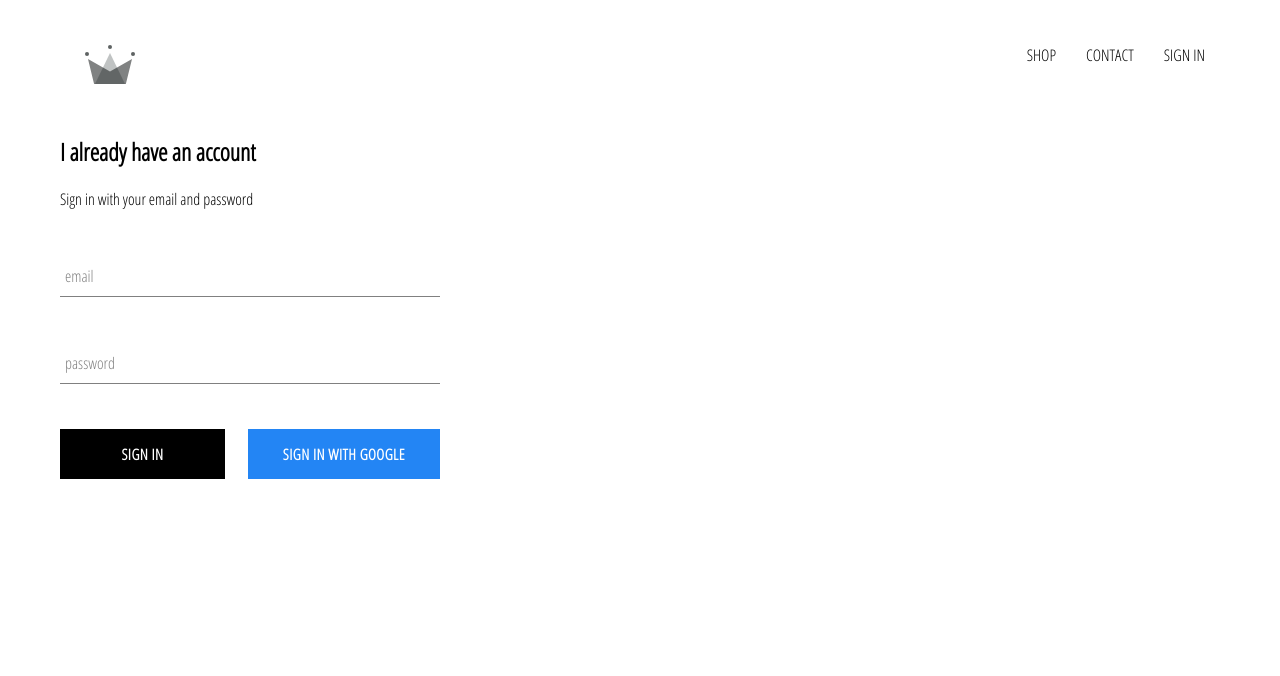
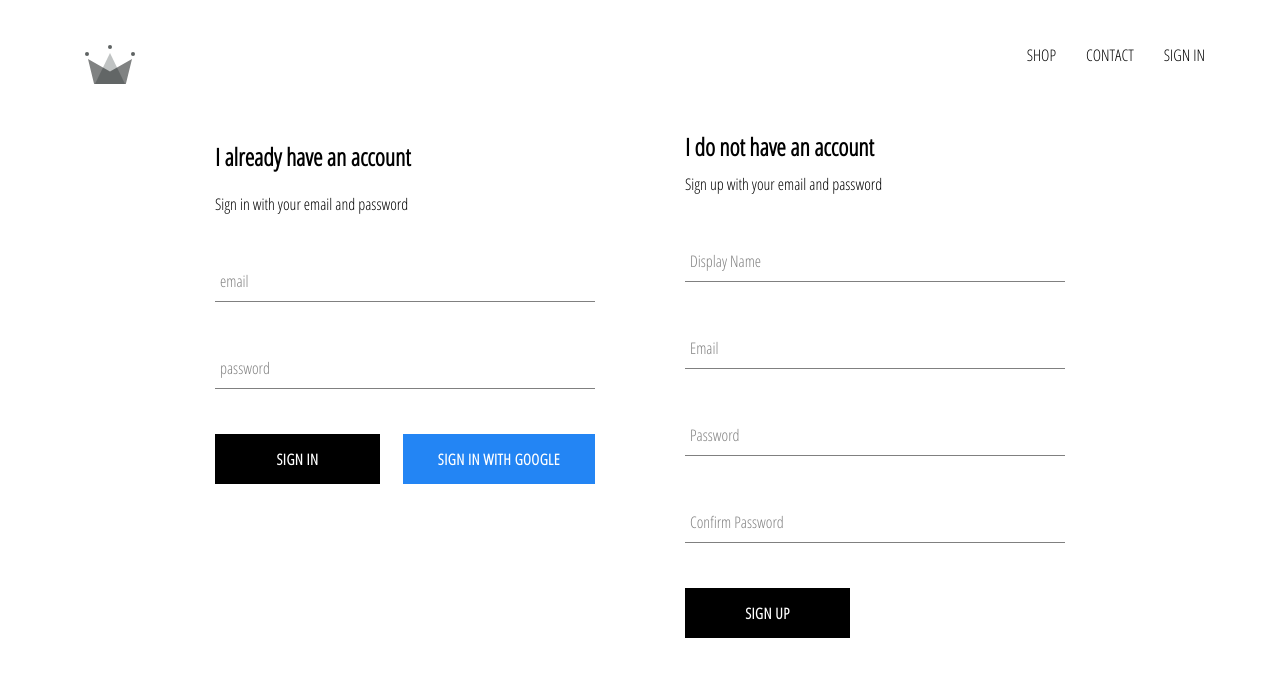
Before and after one commit to NickHolcombe/crwn-clothing, a React (Create React App) app: page /signin in a window 1280 px wide. Shown: the top 676 px of the page. Built offline with nearby package versions, Linux system fonts and the light colour scheme; no server answers.

Commit message:
implemented firebase utils, including ability to store authenticated users into our firestore database

```diff
--- a/src/App.js
+++ b/src/App.js
@@ -7,7 +7,7 @@
 import ShopPage from "./pages/shop/shop.component";
 import Header from "./components/header/header.component";
 import SignInAndSignUpPage from "./pages/sign-in-and-sign-up/sign-in-and-sign-up.component";
-import { auth} from "./firebase/firebase.utils";
+import {auth, createUserProfileDocument} from "./firebase/firebase.utils";
 
 class App extends React.Component {
 
@@ -22,10 +22,24 @@
     unsubscribeFromAuth = null;
 
     componentDidMount() {
-        this.unsubscribeFromAuth = auth.onAuthStateChanged(user => {
-            this.setState({currentUser: user});
-            console.log({user});
-        })
+        this.unsubscribeFromAuth = auth.onAuthStateChanged(async userAuth => {
+            if (userAuth) {
+                const userRef = await createUserProfileDocument(userAuth);
+
+                userRef.onSnapshot(snapShot => {
+                    this.setState({
+                        currentUser: {
+                            id: snapShot.id,
+                            ...snapShot.data()
+                        }
+                    }, ()=>{
+                        console.log(this.state);
+                    });
+                });
+            } else {
+                this.setState({currentUser: userAuth});
+            }
+        });
     }
 
     componentWillUnmount() {
--- /dev/null
+++ b/src/components/sign-up/sign-up.component.jsx
@@ -0,0 +1,102 @@
+import React from "react";
+
+import FormInput from "../form-input/form-input.component";
+import CustomButton from "../custom-button/custom-button.component";
+
+import { auth, createUserProfileDocument } from "../../firebase/firebase.utils";
+
+import './sign-up.styles.scss';
+
+class SignUp extends React.Component {
+    constructor() {
+        super();
+
+        this.state = {
+            displayName: '',
+            email: '',
+            password: '',
+            confirmPassword: ''
+        }
+    }
+
+    handleSubmit = async event => {
+        event.preventDefault();
+
+        const { displayName, email, password, confirmPassword } = this.state;
+
+        if (password !== confirmPassword) {
+            alert("passwords don't match");
+            return;
+        }
+
+        try {
+            const { user } = await auth.createUserWithEmailAndPassword(email, password);
+
+            await createUserProfileDocument(user, { displayName });
+
+            this.setState({
+                displayName: '',
+                email: '',
+                password: '',
+                confirmPassword: ''
+            });
+        } catch (error) {
+            console.error(error);
+        }
+    };
+
+    handleChange = event => {
+        const { name, value } = event.target;
+
+        this.setState({[name]: value});
+    };
+
+    render() {
+        const { displayName, email, password, confirmPassword } = this.state;
+        return (
+            <div className='sign-up'>
+                <h2 className='title'>I do not have an account</h2>
+                <span>Sign up with your email and password</span>
+                <form className='sign-up-form' onSubmit={this.handleSubmit}>
+                    <FormInput
+                        type='text'
+                        name='displayName'
+                        value={displayName}
+                        onChange={this.handleChange}
+                        label='Display Name'
+                        required
+                    />
+                    <FormInput
+                        type='email'
+                        name='email'
+                        value={email}
+                        onChange={this.handleChange}
+                        label='Email'
+                        required
+                    />
+                    <FormInput
+                        type='password'
+                        name='password'
+                        value={password}
+                        onChange={this.handleChange}
+                        label='Password'
+                        required
+                    />
+                    <FormInput
+                        type='password'
+                        name='confirmPassword'
+                        value={confirmPassword}
+                        onChange={this.handleChange}
+                        label='Confirm Password'
+                        required
+                    />
+                    <CustomButton type='submit'>
+                        SIGN UP
+                    </CustomButton>
+                </form>
+            </div>
+        )
+    }
+}
+
+export default SignUp;
--- /dev/null
+++ b/src/components/sign-up/sign-up.styles.scss
@@ -0,0 +1,9 @@
+.sign-up {
+  display: flex;
+  flex-direction: column;
+  width: 380px;
+
+  .title {
+    margin: 10px 0;
+  }
+}
--- a/src/firebase/firebase.utils.js
+++ b/src/firebase/firebase.utils.js
@@ -13,6 +13,32 @@
     measurementId: "G-JE39F13L72"
 };
 
+export const createUserProfileDocument = async (userAuth, additionalData) => {
+    if (!userAuth) return;
+
+    const userRef = firestore.doc(`users/${userAuth.uid}`);
+
+    const snapShot = await userRef.get();
+
+    if (!snapShot.exists) {
+        const { displayName, email } = userAuth;
+        const createdAt = new Date();
+
+        try {
+            await userRef.set({
+                displayName,
+                email,
+                createdAt,
+                ...additionalData
+            });
+        } catch (error) {
+            console.log('error creating user', error.message);
+        }
+    }
+
+    return userRef;
+};
+
 firebase.initializeApp(config);
 
 export const auth = firebase.auth();
--- a/src/pages/sign-in-and-sign-up/sign-in-and-sign-up.component.jsx
+++ b/src/pages/sign-in-and-sign-up/sign-in-and-sign-up.component.jsx
@@ -2,10 +2,12 @@
 
 import './sign-in-and-sign-up.styles.scss';
 import SignIn from "../../components/sign-in/sign-in.components";
+import SignUp from "../../components/sign-up/sign-up.component";
 
 const SignInAndSignUpPage = () => (
     <div className='sign-in-and-sign-up'>
         <SignIn/>
+        <SignUp/>
     </div>
 );
 
--- a/src/pages/sign-in-and-sign-up/sign-in-and-sign-up.styles.scss
+++ b/src/pages/sign-in-and-sign-up/sign-in-and-sign-up.styles.scss
@@ -0,0 +1,6 @@
+.sign-in-and-sign-up {
+  width: 850px;
+  display: flex;
+  justify-content: space-between;
+  margin: 30px auto;
+}
```
